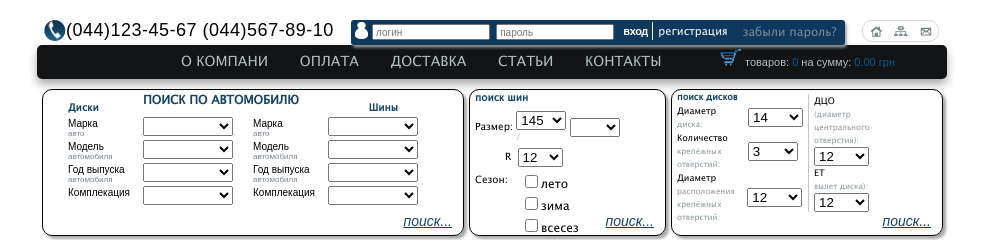
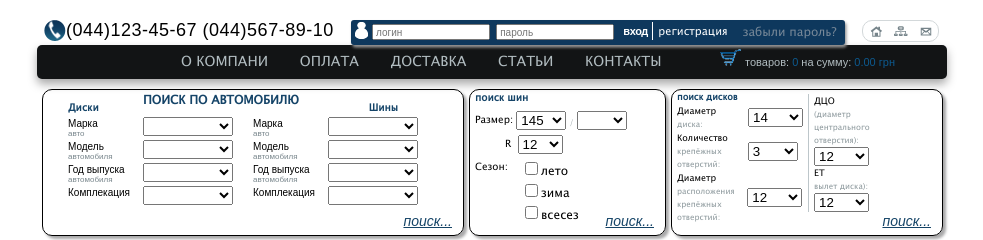
Before and after one commit to kseniiapupko/ksufurinec.github.io, a plain HTML site: page GoIT/markup/home/lesson6/index.html in a window 1280 px wide. Shown: the top 240 px of the page, without its empty margins (148-1131 px from the left). Drawn offline with Linux system fonts and the light colour scheme.

Commit message:
Update style.css

```diff
--- a/GoIT/markup/home/lesson6/css/style.css
+++ b/GoIT/markup/home/lesson6/css/style.css
@@ -209,7 +209,7 @@ filter: progid:DXImageTransform.Microsoft.gradient( startColorstr='#25617b', end
 	margin-top: 13px;
 }
 /*------форма поиска авто----*/
-.line{
+.tires .line{
 	display: inline-block;
 	font-size: 8px;
 	color: #8d999d;
```
